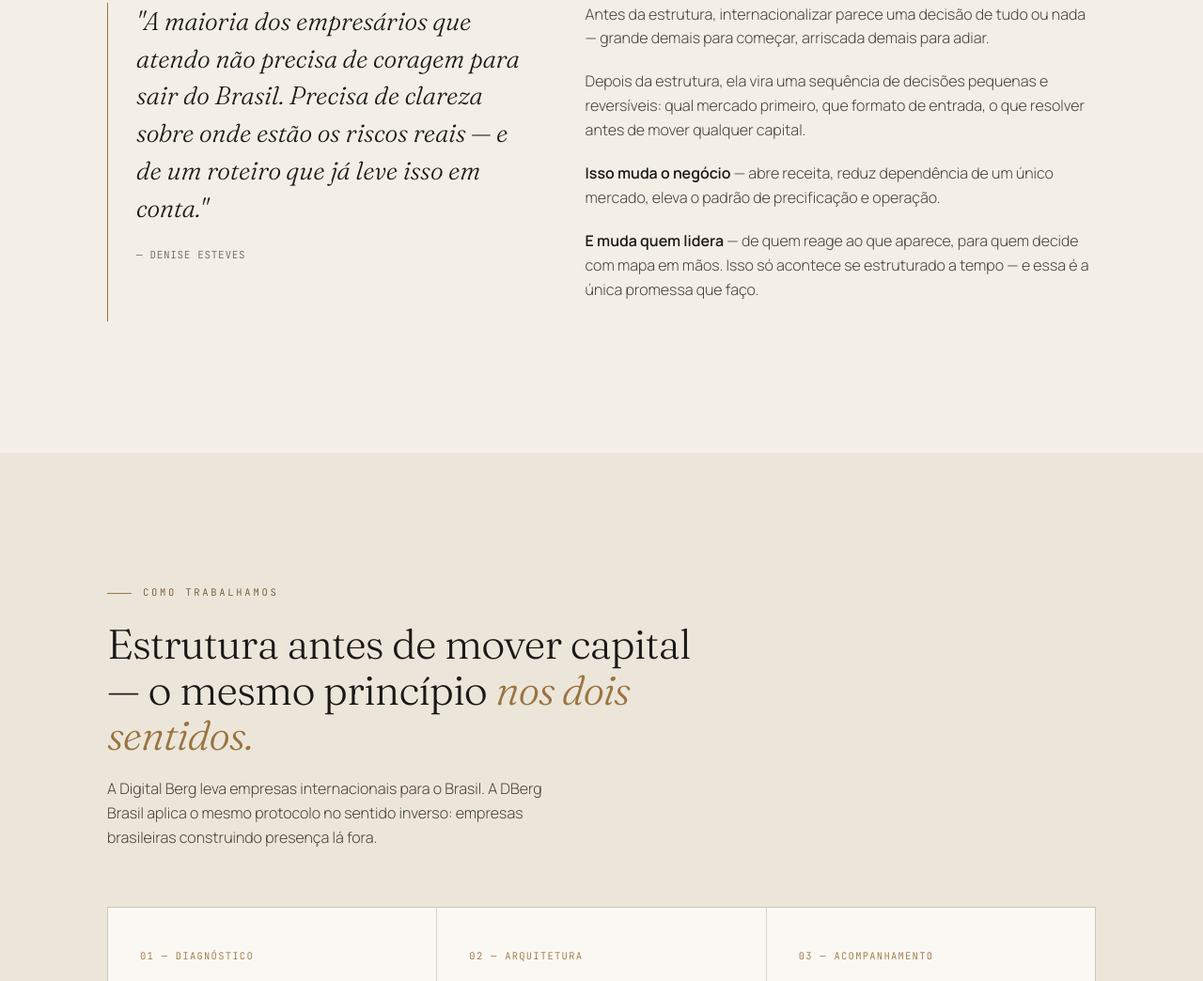
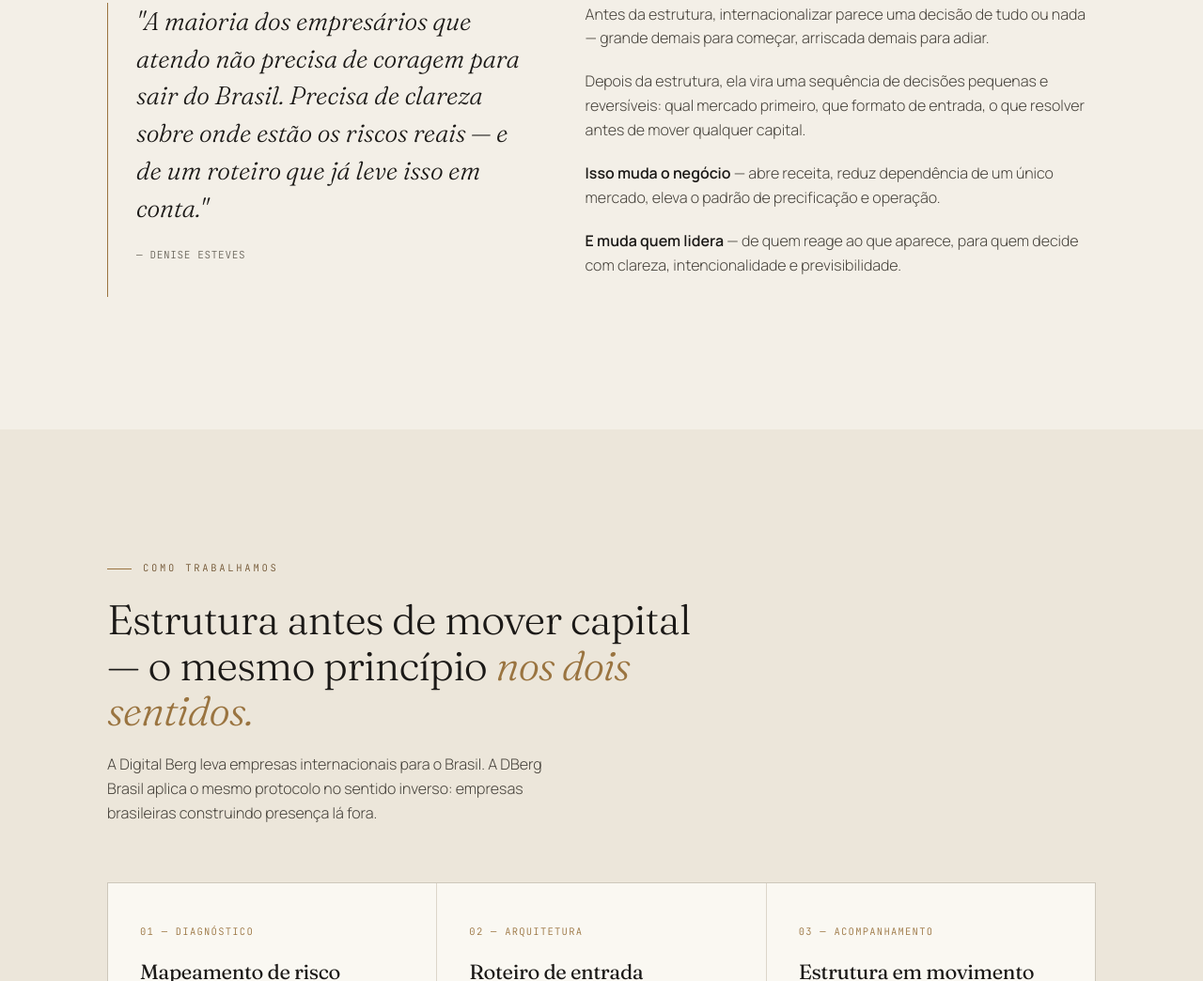
Before and after one commit to contact240/denise-berg, a plain HTML site: page index.html in a window 1280 px wide. Shown: the part 3479-4523 px from the top of the page at 94% size. Drawn offline with Linux system fonts and the light colour scheme.

Commit message:
Update index.html

```diff
--- a/index.html
+++ b/index.html
@@ -361,7 +361,7 @@
         <p>Antes da estrutura, internacionalizar parece uma decisão de tudo ou nada — grande demais para começar, arriscada demais para adiar.</p>
         <p>Depois da estrutura, ela vira uma sequência de decisões pequenas e reversíveis: qual mercado primeiro, que formato de entrada, o que resolver antes de mover qualquer capital.</p>
         <p><strong>Isso muda o negócio</strong> — abre receita, reduz dependência de um único mercado, eleva o padrão de precificação e operação.</p>
-        <p><strong>E muda quem lidera</strong> — de quem reage ao que aparece, para quem decide com mapa em mãos. Isso só acontece se estruturado a tempo — e essa é a única promessa que faço.</p>
+        <p><strong>E muda quem lidera</strong> — de quem reage ao que aparece, para quem decide com clareza, intencionalidade e previsibilidade.</p>
       </div>
     </div>
   </div>
```
